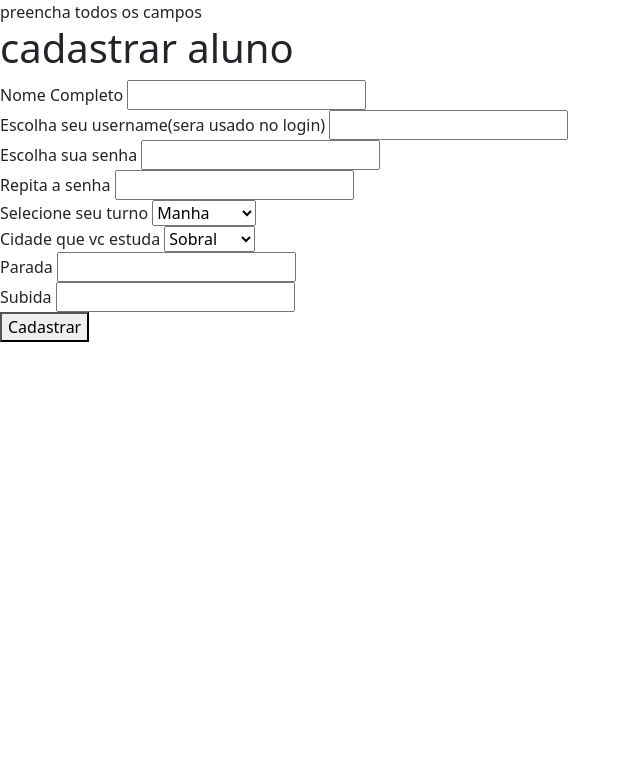
After one commit to Kamanatsu/Login-php, a PHP site: page /cadastrar_aluno.php in a window 1280 px wide. The commit adds this page. Shown: the top 783 px of the page, without its empty margins (0-640 px from the left). Run offline with PHP 8.4, Linux system fonts and the light colour scheme; some libraries are stand-ins or nearby versions.

Commit message:
Add files via upload

```diff
--- /dev/null
+++ b/cadastrar_aluno.php
@@ -0,0 +1,101 @@
+<?php
+    session_start();
+    require_once("config.php");
+
+    if(isset($_POST["nome"]) && isset($_POST["username"]) && isset($_POST["senha"]) && isset($_POST["senha2"]) && $_POST["turno"] && $_POST["cidade"] && $_POST["parada"] && $_POST["subida"]){
+
+        $nome = $mysqli->real_escape_string($_POST["nome"]);
+        $username = $mysqli->real_escape_string($_POST["username"]);
+        $senha= $mysqli->real_escape_string($_POST["senha"]);
+        $tunro = $mysqli->real_escape_string($_POST["turno"]);
+        $cidade = $mysqli->real_escape_string($_POST["cidade"]);
+        $parada = $mysqli->real_escape_string($_POST["parada"]);
+        $subida = $mysqli->real_escape_string($_POST["subida"]);
+
+        #query da busca de dados ja existentes
+
+        #query do cadastro
+        $sql_cadastra = "INSERT INTO `cadastro_em_analise`(`nome`, `username`, `senha`, `turno`, `cidade_estuda`, `parada`, `subida`)
+        VALUES ('$nome','$username','$senha','$tunro','$cidade','$parada','$subida')";
+        $sql_query = $mysqli-> query($sql_cadastra) or die("Falha ao executar cod sql: ".$mysqli->error);
+
+
+
+        header("Location: cadastro_aluno_sucesso.php");
+        exit();
+    }else{
+        echo"preencha todos os campos";
+    }
+?>
+
+
+<!DOCTYPE html>
+<html lang="en">
+<head>
+    <meta charset="UTF-8">
+    <meta name="viewport" content="width=device-width, initial-scale=1.0">
+    <link href="./node_modules/bootstrap/dist/css/bootstrap.min.css" rel="stylesheet">
+    <title>Document</title>
+</head>
+<body>
+    <h1>cadastrar aluno</h1>
+    <form action="" method="POST">
+        <div>
+            <label for="">Nome Completo</label>
+            <input type="text" name="nome">
+        </div>
+
+        <div>
+            <label for="">Escolha seu username(sera usado no login)</label>
+            <input type="text" name="username">
+        </div>
+
+        <div>
+            <label for="">Escolha sua senha</label>
+            <input type="password" name="senha">
+        </div>
+
+        <div>
+            <label for="">Repita a senha</label>
+            <input type="password" name="senha2">
+        </div>
+
+        <div>
+            <label for="">Selecione seu turno</label>
+            <select id="" name="turno">
+                <option value="manha">Manha</option>
+                <option value="tarde">Tarde</option>
+                <option value="noite">Noite</option>
+                <option value="residente">Residentes</option>
+            </select>
+        </div>
+
+        <div>
+            <label for="">Cidade que vc estuda</label>
+            <select name="cidade" id="">
+                <option value="sobral">Sobral</option>
+                <option value="fortaleza">Fortaleza</option>
+            </select>
+        </div>
+
+        <div>
+            <label for="">Parada</label>
+            <input type="text" name="parada">
+        </div>
+
+        <div>
+            <label for="">Subida</label>
+            <input type="text" name="subida">
+        </div>
+
+        <div>
+            <button type="submit">Cadastrar</button>
+        </div>
+        <!-- <div>
+            <label for=""></label>
+            <input type="text">
+        </div> -->
+
+    </form>
+</body>
+</html>
--- /dev/null
+++ b/config.php
@@ -0,0 +1,12 @@
+<?php
+    $user = 'root';
+    $pass = '';
+    $db = 'onibus';
+    $host = 'localhost';
+
+    $mysqli = new mysqli($host, $user, $pass, $db);
+
+    if ($mysqli->error) {
+        die('Falha ao conectar'. $mysli->error);
+    }
+?>
--- /dev/null
+++ b/package.json
@@ -0,0 +1,5 @@
+{
+  "dependencies": {
+    "bootstrap": "^5.3.3"
+  }
+}
```
Also changed, not shown: cadastrar_onibus.php (added, +38 -0 lines), cadastro_aluno_sucesso.php (added, +16 -0 lines), functions.php (added, +17 -0 lines), index.php (+11 -40 lines), login.php (added, +28 -0 lines), logout.php (+4 -8 lines), painel.php (+9 -8 lines), package-lock.json (added).
